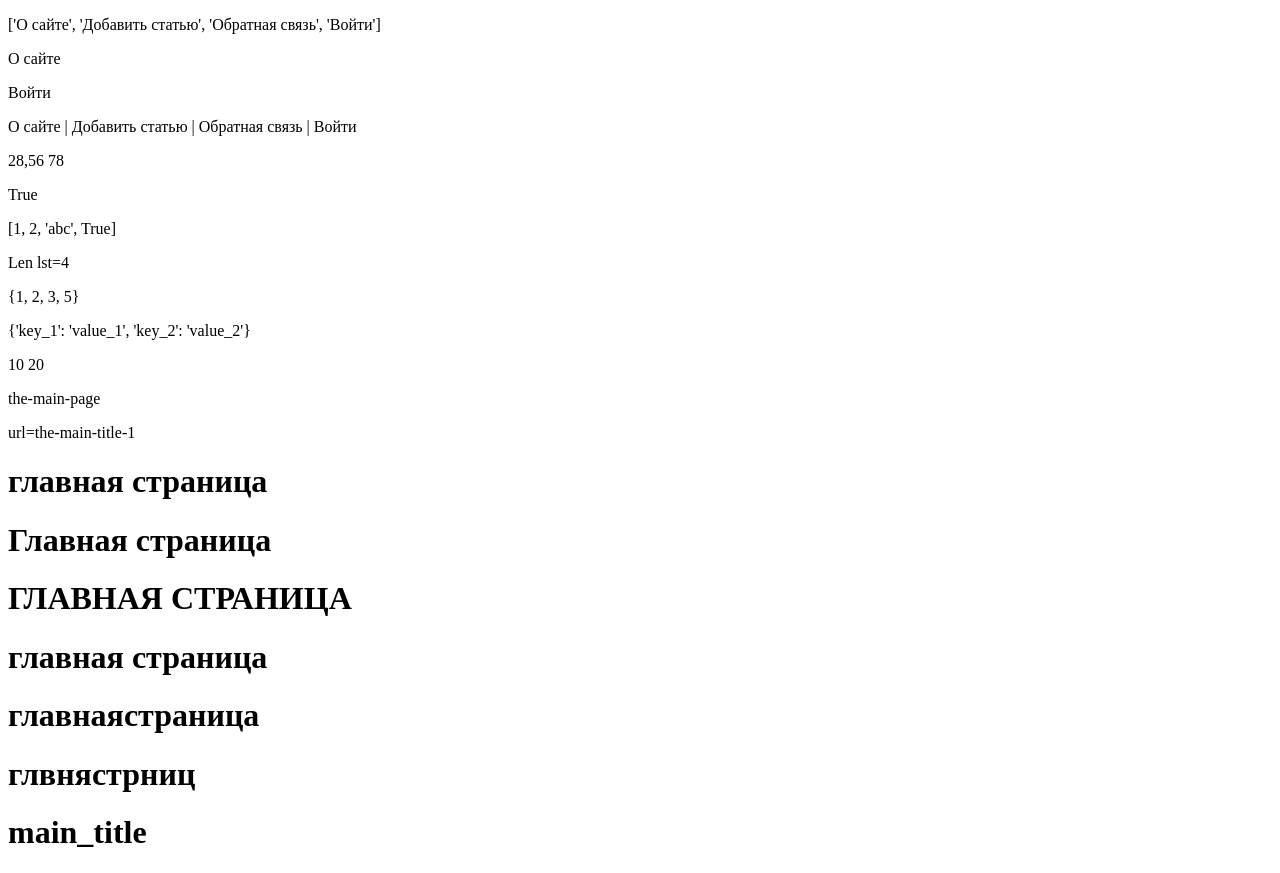
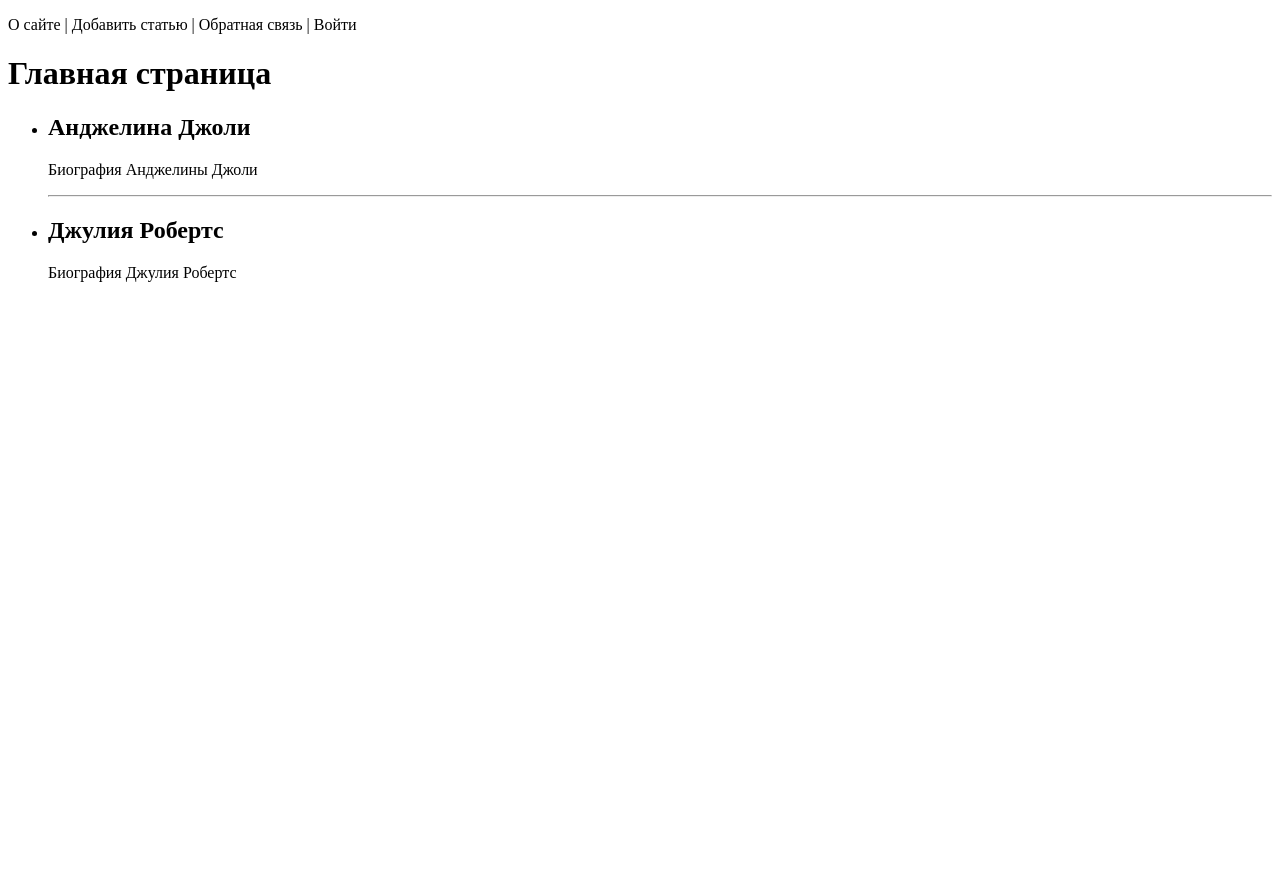
Before and after one commit to BalDim1971/DjangoStudy, a Django app: page / in a window 1280 px wide. After the commit the page ends 282 px from the top, so only its background shows below. Run offline with Django 5.2, Linux system fonts and the light colour scheme.

Commit message:
Изучаем Джанго (Django). Добавлены теги for и if. Просмотр данных словаря.

```diff
--- a/women/templates/women/index.html
+++ b/women/templates/women/index.html
@@ -4,27 +4,42 @@
     <title>{{title}}</title>
 </head>
 <body>
-<p >{{menu}}</p>
-<p >{{menu|first}}</p>
-<p >{{menu|last}}</p>
+<!--<p >{{menu}}</p>-->
+<!--<p >{{menu|first}}</p>-->
+<!--<p >{{menu|last}}</p>-->
 <p >{{menu|join:" | "}}</p>
 
-<p >{{float}} {{float|add:"50"}}</p>
-<p >{{float|divisibleby:"2"}}</p>
-<p >{{lst}}</p>
-<p >Len lst={{lst|length}}</p>
-<p >{{set}}</p>
-<p >{{dict}}</p>
-<p >{{obj.a}} {{obj.b}}</p>
-<p >{{"The Main Page"|slugify}}</p>
-<p >url={{url}}</p>
+<!--<p >{{float}} {{float|add:"50"}}</p>-->
+<!--<p >{{float|divisibleby:"2"}}</p>-->
+<!--<p >{{lst}}</p>-->
+<!--<p >Len lst={{lst|length}}</p>-->
+<!--<p >{{set}}</p>-->
+<!--<p >{{dict}}</p>-->
+<!--<p >{{obj.a}} {{obj.b}}</p>-->
+<!--<p >{{"The Main Page"|slugify}}</p>-->
+<!--<p >url={{url}}</p>-->
 
 <h1>{{title}}</h1>
-<h1>{{title|capfirst}}</h1>
-<h1>{{title|upper}}</h1>
-<h1>{{title|lower}}</h1>
-<h1>{{title|cut:" "}}</h1>
-<h1>{{title|cut:" "|cut:"а"}}</h1>
-<h1>{{main_title|default:"Без заголовка"}}</h1>
+<!--<h1>{{title|capfirst}}</h1>-->
+<!--<h1>{{title|upper}}</h1>-->
+<!--<h1>{{title|lower}}</h1>-->
+<!--<h1>{{title|cut:" "}}</h1>-->
+<!--<h1>{{title|cut:" "|cut:"а"}}</h1>-->
+<!--<h1>{{main_title|default:"Без заголовка"}}</h1>-->
+
+<ul>
+    {% for p in posts %}
+    {% if p.is_published %}
+    <li>
+        <h2>{{ p.title }}</h2>
+        <p >{{ p.content }}</p>
+        {% if not forloop.last %}
+        <hr>
+        {% endif %}
+    </li>
+    {% endif %}
+    {% endfor %}
+</ul>
+
 </body>
 </html>
--- a/women/views.py
+++ b/women/views.py
@@ -3,6 +3,12 @@ from django.shortcuts import render
 from django.template.defaultfilters import slugify
 
 menu = ["О сайте", "Добавить статью", "Обратная связь", "Войти"]
+
+data_db = [
+    {'id': 1, 'title': 'Анджелина Джоли', 'content': 'Биография Анджелины Джоли', 'is_published': True},
+    {'id': 2, 'title': 'Марго Робби', 'content': 'Биография Марго Робби', 'is_published': False},
+    {'id': 3, 'title': 'Джулия Робертс', 'content': 'Биография Джулия Робертс', 'is_published': True},
+]
 
 
 class MyClass:
@@ -14,10 +20,11 @@ class MyClass:
 # Create your views here.
 def index(request):
     data = {
-        'title': 'главная страница',
+        'title': 'Главная страница',
         'main_title': 'main_title',
         'url': slugify("The Main Title 1"),
         'menu': menu,
+        'posts': data_db,
         'float': 28.56,
         'lst': [1, 2, 'abc', True],
         'set': {1, 1, 2, 3, 2, 5},
```
